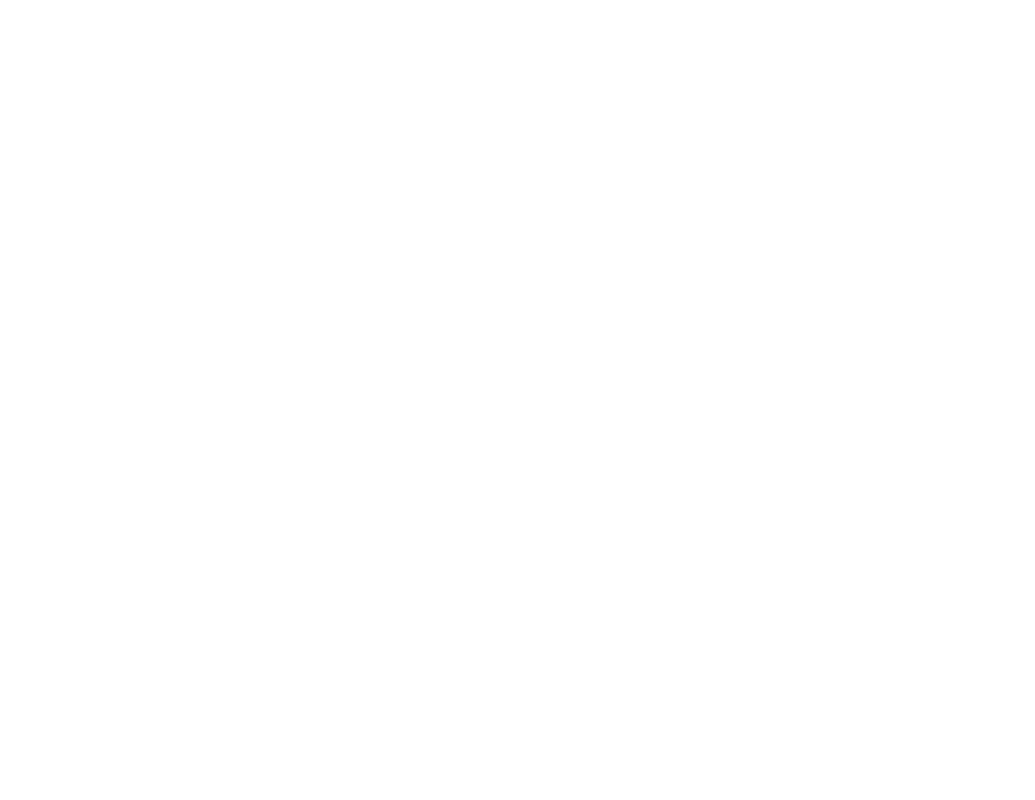
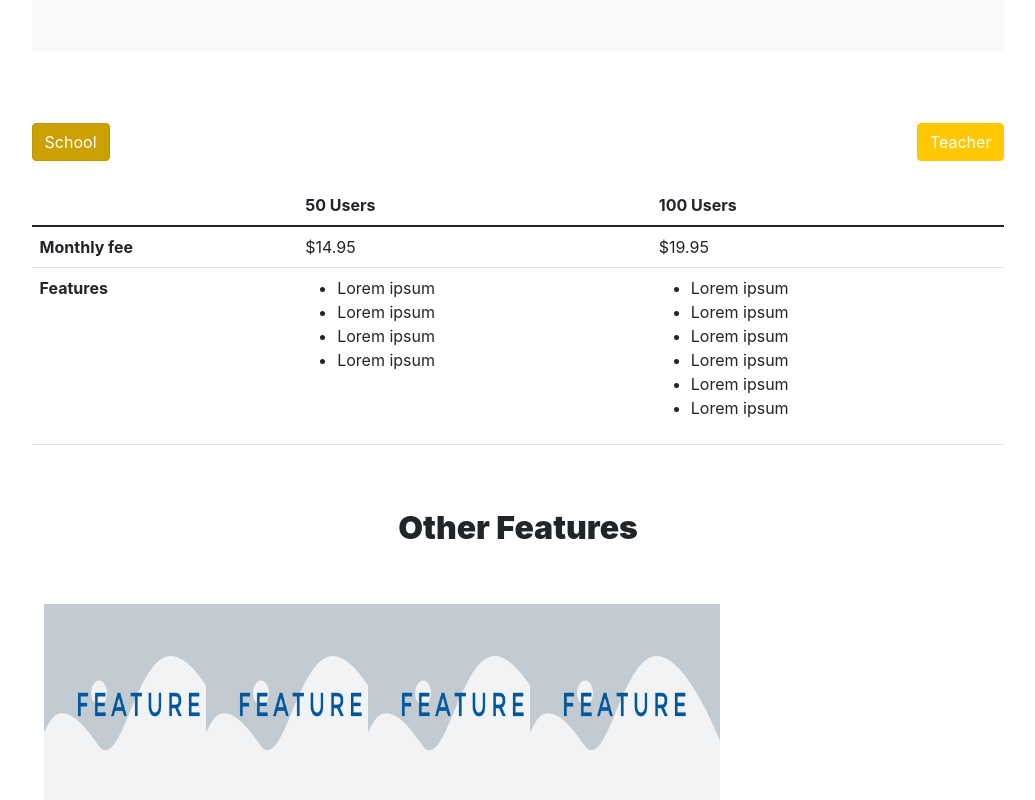
Before and after one commit to lucas-project/landingPage, a React (Create React App) app in the folder my-app/: page /pricing in a window 1280 px wide. Shown: the part 800-1600 px from the top of the page, without its empty margins (122-1157 px from the left). Before the commit the page ends 800 px from the top, so only its background shows below. Built offline with nearby package versions, Linux system fonts and the light colour scheme.

Commit message:
pricing page basically done

```diff
--- /dev/null
+++ b/my-app/src/components/priceTable.js
@@ -0,0 +1,249 @@
+import React, { useState } from 'react';
+
+const PriceTable = () => {
+  const [display, setDisplay] = useState('School');
+
+  const divStyle = {
+    Width: '90%',
+    margin: '12%',
+    marginTop:'15%'
+  }
+  const divStyle_1 = {
+    textAlign: 'center'
+  }
+  const imgStyle = {
+    width: '190px',
+    height: '200px'
+  }
+  return (
+    <div style={divStyle}>
+
+        <div className="page-div bg-light" id="portfolio">
+            <div className="container">
+                <div className="text-center">
+                    <h1 className="div-heading text-uppercase">Manage All Your School Skills in One Place</h1>
+                    <h3 className="div-subheading text-muted">Lorem ipsum dolor sit amet consectetur Lorem ipsum dolor sit amet.</h3>
+                </div>
+                <div id="scroll">
+                    <div className="container px-5">
+                        <div className="row gx-5 align-items-center">
+                            <div className="col-lg-5 order-lg-2">
+                                <div className="p-5"><img className="img-fluid" src="7.png" alt="..." /></div>
+                            </div>
+                            <div className="col-lg-7 order-lg-1">
+                                <div className="p-5">
+                                    <h2 className="display-4">For those about to rock...</h2>
+                                    <p>Lorem ipsum dolor sit amet, consectetur adipisicing elit. Quod aliquid, mollitia odio veniam sit iste esse assumenda amet aperiam exercitationem, ea animi blanditiis recusandae! Ratione voluptatum molestiae adipisci, beatae obcaecati.</p>
+                                </div>
+                            </div>
+                        </div>
+                    </div>
+                </div>
+            </div>
+        </div>
+        <br/><br/><br/>
+      <div className="d-flex justify-content-between" style={divStyle_1}>
+        <button
+          className={`btn btn-primary ${display === 'School' ? 'active' : ''}`}
+          onClick={() => setDisplay('School')}
+        >
+          School
+        </button>
+        <button
+          className={`btn btn-primary ${display === 'Teacher' ? 'active' : ''}`}
+          onClick={() => setDisplay('Teacher')}
+        >
+          Teacher
+        </button>
+      </div>
+      <br />
+      {display === 'School' ? (
+        <div>
+            <table className="table">
+            <thead>
+                <tr>
+                    <th> </th>
+                    <th>50 Users</th>
+                    <th>100 Users</th>
+                </tr>
+            </thead>
+            <tbody>
+                <tr>
+                <td><b>Monthly fee</b></td>
+                <td>$14.95</td>
+                <td>$19.95</td>
+                </tr>
+                <tr>
+                <td><b>Features</b></td>
+                <td>
+                    <ul>
+                        <li>Lorem ipsum</li>
+                        <li>Lorem ipsum</li>
+                        <li>Lorem ipsum</li>
+                        <li>Lorem ipsum</li>
+
+                    </ul>
+                </td>
+                <td>
+                    <ul>
+                        <li>Lorem ipsum</li>
+                        <li>Lorem ipsum</li>
+                        <li>Lorem ipsum</li>
+                        <li>Lorem ipsum</li>
+                        <li>Lorem ipsum</li>
+                        <li>Lorem ipsum</li>
+                    </ul>
+                </td>
+                </tr>
+            </tbody>
+            </table>
+            <br/><br/>
+            <div className='container'>
+                <div className='row'>
+                    <div className="d-flex justify-content-center">
+                        <h2><b>Other Features</b></h2>
+
+                    </div>
+                </div>
+                <br/><br/>
+                <div className='row'>
+                    <div className='col-2'>
+                        <img src='placeholder.jpg' alt='feature pic...' style={imgStyle}/>
+                    </div>
+                    <div className='col-2'>
+                        <img src='placeholder.jpg' alt='feature pic...' style={imgStyle}/>
+                    </div>
+                    <div className='col-2'>
+                        <img src='placeholder.jpg' alt='feature pic...' style={imgStyle}/>
+                    </div>
+                    <div className='col-2'>
+                        <img src='placeholder.jpg' alt='feature pic...' style={imgStyle}/>
+                    </div>
+                    <div className='col-2'>
+
+                    </div>
+                    <div className='col-2'>
+
+                    </div>
+                </div>
+            </div>
+            </div>
+      ) : (
+        <div>
+            <table className="table">
+            <thead>
+                <tr>
+                    <th> </th>
+                    <th>150 Users</th>
+                    <th>250 Users</th>
+                    <th>500 Users</th>
+                    <th>750 Users</th>
+                    <th>1000 Users</th>
+                </tr>
+            </thead>
+            <tbody>
+                <tr>
+                <td><b>Monthly fee</b></td>
+                <td>$24.95</td>
+                <td>$69.95</td>
+                <td>$119.95</td>
+                <td>$159.95</td>
+                <td>$199.95</td>
+                </tr>
+                <tr>
+                <td><b>Features</b></td>
+                <td>
+                    <ul>
+                        <li>Lorem ipsum</li>
+                        <li>Lorem ipsum</li>
+                        <li>Lorem ipsum</li>
+                        <li>Excepteur sint occaecat</li>
+                        <li>Excepteur sint occaecat</li>
+                        <li>Lorem ipsum</li>
+                    </ul>
+                </td>
+                <td>
+                    <ul>
+                        <li>Lorem ipsum</li>
+                        <li>Lorem ipsum</li>
+                        <li>Lorem ipsum</li>
+                        <li>Excepteur sint occaecat</li>
+                        <li>Excepteur sint occaecat</li>
+                        <li>Excepteur sint occaecat</li>
+                    </ul>
+                </td>
+                <td>
+                    <ul>
+                        <li>Lorem ipsum</li>
+                        <li>Lorem ipsum</li>
+                        <li>Lorem ipsum</li>
+                        <li>Excepteur sint occaecat</li>
+                        <li>Excepteur sint occaecat</li>
+                        <li>Excepteur sint occaecat</li>
+                    </ul>
+                </td>
+                <td>
+                    <ul>
+                        <li>Lorem ipsum</li>
+                        <li>Lorem ipsum</li>
+                        <li>Lorem ipsum</li>
+                        <li>Lorem ipsum</li>
+                        <li>Excepteur sint occaecat</li>
+                        <li>Excepteur sint occaecat</li>
+                        <li>Excepteur sint occaecat</li>
+                    </ul>
+                </td>
+                <td>
+                    <ul>
+                        <li>Lorem ipsum</li>
+                        <li>Lorem ipsum</li>
+                        <li>Lorem ipsum</li>
+                        <li>Ullamcorper sit amet</li>
+                        <li>LUllamcorper sit amet</li>
+                        <li>Excepteur sint occaecat</li>
+                        <li>Excepteur sint occaecat</li>
+                        <li>Excepteur sint occaecat</li>
+                    </ul>
+                </td>
+                </tr>
+            </tbody>
+            </table>
+            <br/><br/>
+            <div className='container'>
+                <div className='row'>
+                    <div className="d-flex justify-content-center">
+                        <h2><b>Other Features</b></h2>
+                    </div>
+                </div>
+                <div className='row'>
+                    <div className='col-2'>
+                        <img src='placeholder.jpg' alt='feature pic...' style={imgStyle}/>
+                    </div>
+                    <div className='col-2'>
+                        <img src='placeholder.jpg' alt='feature pic...' style={imgStyle}/>
+                    </div>
+                    <div className='col-2'>
+                        <img src='placeholder.jpg' alt='feature pic...' style={imgStyle}/>
+                    </div>
+                    <div className='col-2'>
+                        <img src='placeholder.jpg' alt='feature pic...' style={imgStyle}/>
+                    </div>
+                    <div className='col-2'>
+                        <img src='placeholder.jpg' alt='feature pic...' style={imgStyle}/>
+                    </div>
+                    <div className='col-2'>
+                        <img src='placeholder.jpg' alt='feature pic...' style={imgStyle}/>
+                    </div>
+                </div>
+
+        </div>
+        </div>
+
+      )}
+      <br/><br/>
+
+    </div>
+  );
+};
+
+export default PriceTable;
--- a/my-app/src/pages/contact.js
+++ b/my-app/src/pages/contact.js
@@ -93,7 +93,7 @@
                     </div>
 
                 </div>
-                <br/><br/><br/>
+                <br/><br/><br/><br/><br/><br/>
 
                 <div>
                     <div className="row" style={divStyle_2}>
@@ -143,6 +143,7 @@
 
                     </div>
                 </div>
+                <br/><br/><br/><br/><br/><br/>
 
 
                 <div className="bg-light">
@@ -161,10 +162,10 @@
                                 </div>
                                 <br/>
                                 <div className="row">
-                                    <a className="btn btn-dark btn-social mx-2" href="#!" aria-label="Twitter"><i className="fab fa-twitter"></i></a>
-                                    <a className="btn btn-dark btn-social mx-2" href="#!" aria-label="Facebook"><i className="fab fa-facebook-f"></i></a>
-                                    <a className="btn btn-dark btn-social mx-2" href="#!" aria-label="LinkedIn"><i className="fab fa-linkedin-in"></i></a>
-                                    <a className="btn btn-dark btn-social mx-2" href="#!" aria-label="Instagram"><i className="fab fa-instagram"></i></a>
+                                <a className="btn btn-social mx-2"><img src='fb.png' alt='social media logos' style={socialImg}/></a>
+                                <a className="btn btn-social mx-2"><img src='ins.png' alt='social media logos' style={socialImg}/></a>
+                                <a className="btn btn-social mx-2"><img src='twt.png' alt='social media logos' style={socialImg}/></a>
+                                <a className="btn btn-social mx-2"><img src='you.png' alt='social media logos' style={socialImg}/></a>
                                 </div>
                                 <br/>
                                 <div className="row">
--- a/my-app/src/pages/pricing.js
+++ b/my-app/src/pages/pricing.js
@@ -1,5 +1,7 @@
 import React, { useState} from "react";
 import { Link } from "react-router-dom";
+import PriceTable from "../components/priceTable";
+
 
 const Pricing = () => {
     const imgStyle = {
@@ -49,6 +51,7 @@
         margin: '5%'
     }
 
+
     return(
         <div>
             <nav class="navbar navbar-expand-lg navbar-dark fixed-top" id="mainNav">
@@ -75,6 +78,10 @@
                     </div>
                 </div>
             </nav>
+            <br/>
+
+            <PriceTable />
+
 
             <div className="bg-light">
                 <div className="container">
@@ -120,6 +127,7 @@
                             <div>office@markmywords.com</div>
                             <div>25 Tree st, Richmond, VIC 3121, Australia</div>
                         </div>
+
                         <div className="col">
 
                         </div>
@@ -127,6 +135,10 @@
                     </div>
 
             </div>
+            <div>
+
+            </div>
+
         </div>
     )
 
```
Also changed, not shown: my-app/public/placeholder.jpg (added).
